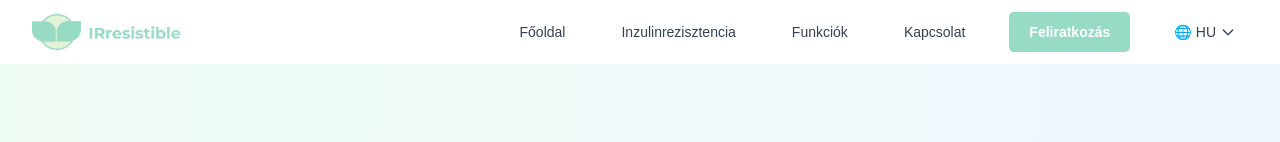
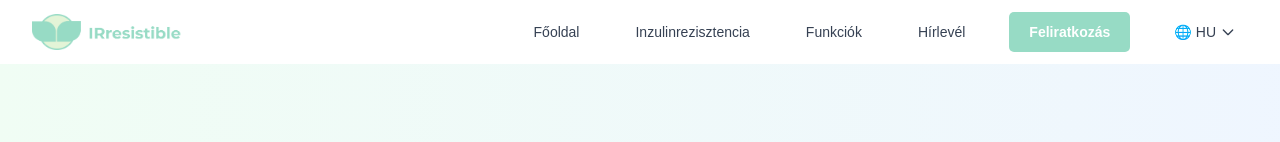
Before and after one commit to gabemarch/diet-landing, a Next.js app: page /hu in a window 1280 px wide. Shown: the top 142 px of the page. Built offline with nearby package versions, Linux system fonts and the light colour scheme.

Commit message:
updated nav item

```diff
--- a/src/app/components/Navigation.tsx
+++ b/src/app/components/Navigation.tsx
@@ -30,7 +30,7 @@ const Navigation: React.FC = () => {
     { name: t('home'), href: '/' },
     { name: t('aboutIR'), href: '#about-ir' },
     { name: t('features'), href: '#features' },
-    { name: t('contact'), href: '#contact' },
+    { name: t('newsletter'), href: '#newsletter' },
   ];
 
   return (
@@ -58,8 +58,8 @@ const Navigation: React.FC = () => {
               </Link>
             ))}
             <Link
-              href="#contact"
-              onClick={(e) => handleScroll(e, '#contact')}
+              href="#newsletter"
+              onClick={(e) => handleScroll(e, '#newsletter')}
               className="button text-white px-4 py-2 rounded-md text-sm font-medium hover:bg-green-700 transition-colors"
             >
               {t('subscribe')}
--- a/src/messages/en.json
+++ b/src/messages/en.json
@@ -37,7 +37,7 @@
         "home": "Home",
         "aboutIR": "About IR",
         "features": "Features",
-        "contact": "Contact"
+        "newsletter": "Newsletter"
     },
     "Hero": {
         "heroTitle": "Healthy recipes for insulin resistant people",
--- a/src/messages/hu.json
+++ b/src/messages/hu.json
@@ -37,7 +37,7 @@
         "home": "Főoldal",
         "aboutIR": "Inzulinrezisztencia",
         "features": "Funkciók",
-        "contact": "Kapcsolat"
+        "newsletter": "Hírlevél"
     },
     "Hero": {
         "heroTitle": "Egészséges receptek inzulinrezisztens embereknek",
```
